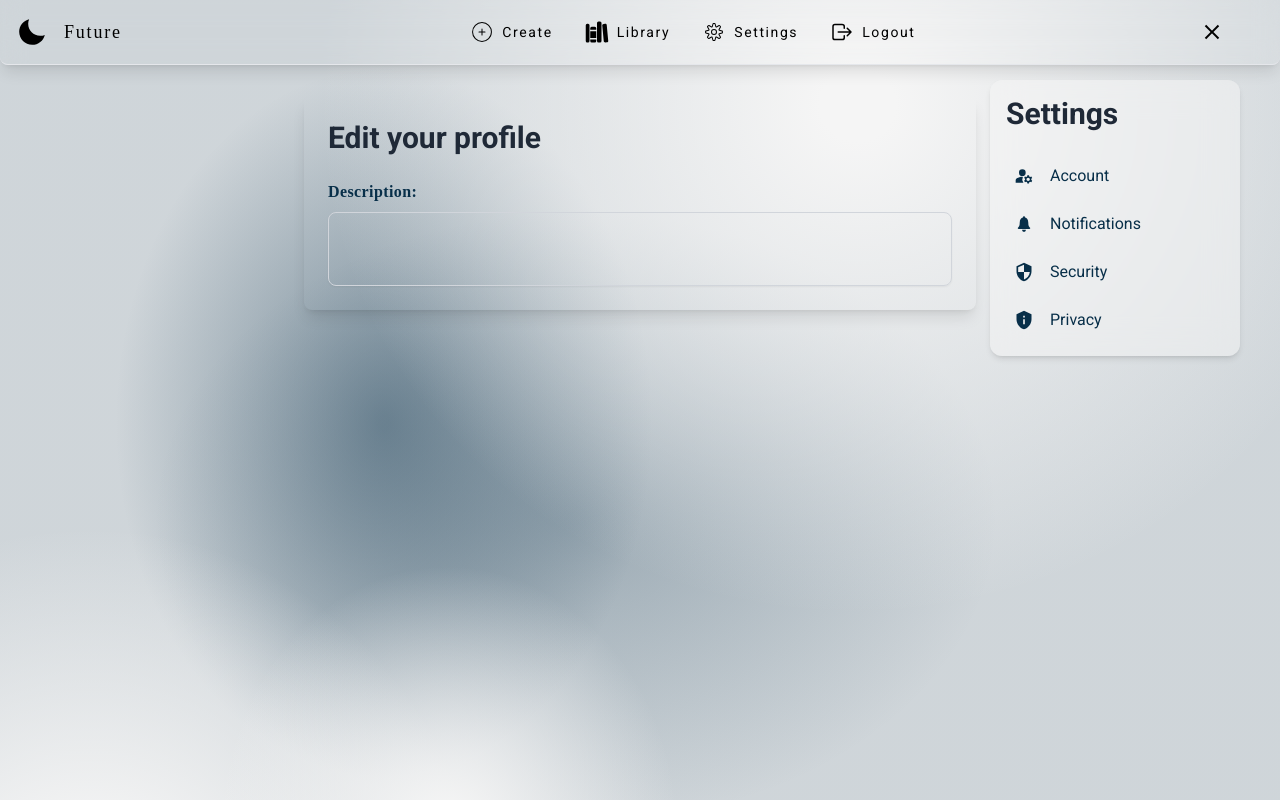
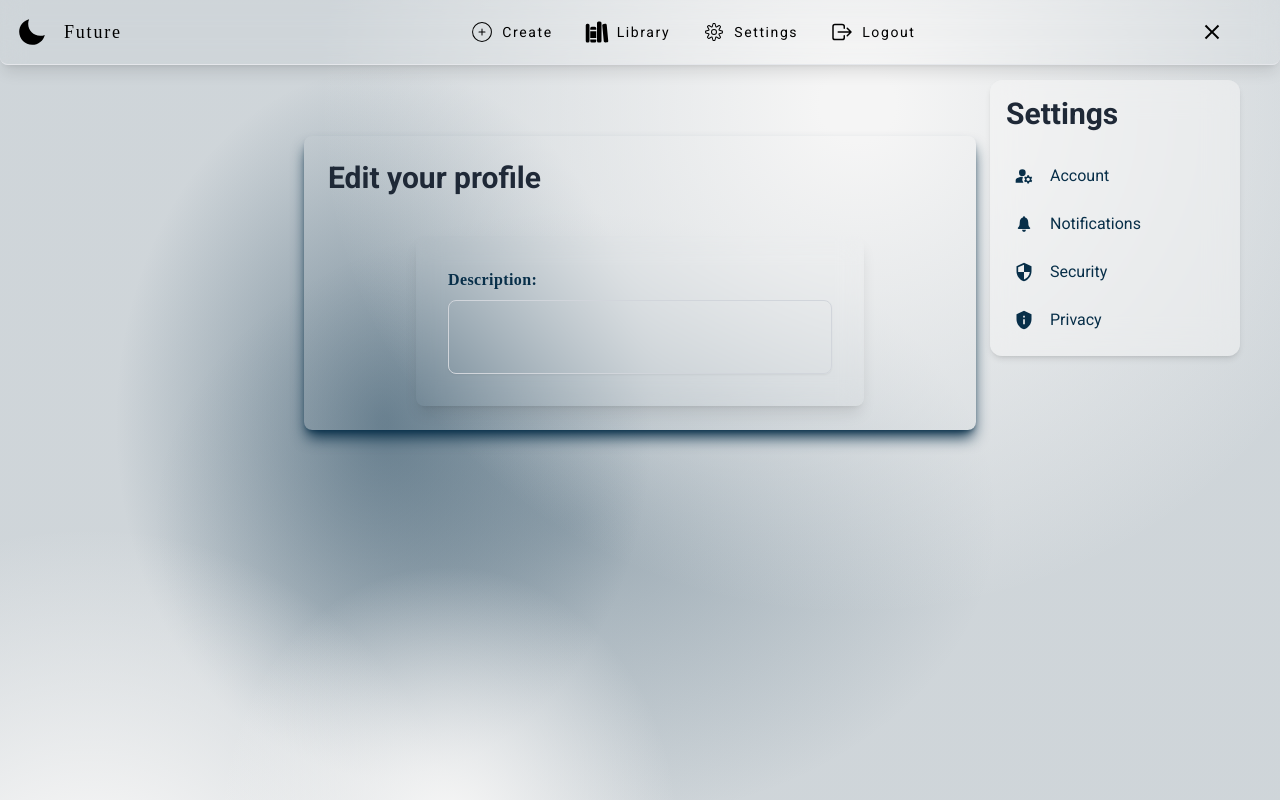
Before and after one commit to pawelek7k/future, a Next.js app: page /settings/account in a window 1280 px wide. Shown: the top 800 px of the page. Built offline with nearby package versions, Linux system fonts and the light colour scheme; a web font is replaced by a local one.

Commit message:
Update Account.tsx

```diff
--- a/app/components/settings/Account.tsx
+++ b/app/components/settings/Account.tsx
@@ -2,10 +2,10 @@ import { FirstHeading } from "../global/Heading";
 
 export const AccountContainer: React.FC = () => {
   return (
-    <section className="max-w-2xl mx-auto p-6 shadow-lg rounded-lg ">
+    <section className="max-w-2xl mx-auto p-6  rounded-lg shadow-lg w-full  mt-10 dark:shadow-rose-950 shadow-sky-950">
       <FirstHeading>Edit your profile</FirstHeading>
-
-      <div className="mt-6">
+      <div className=" backdrop-blur-md p-8 rounded-lg shadow-lg w-full max-w-md mx-auto mt-10 ">
+        <form className="">
           <label
             htmlFor="description"
             className="text-sky-950 tracking-wide font-semibold dark:text-neutral-100 font-sans"
@@ -19,6 +19,7 @@ export const AccountContainer: React.FC = () => {
           bg-transparent
           resize-none"
           ></textarea>
+        </form>
       </div>
     </section>
   );
```
Lines whose indentation alone changed are shown as unchanged.
